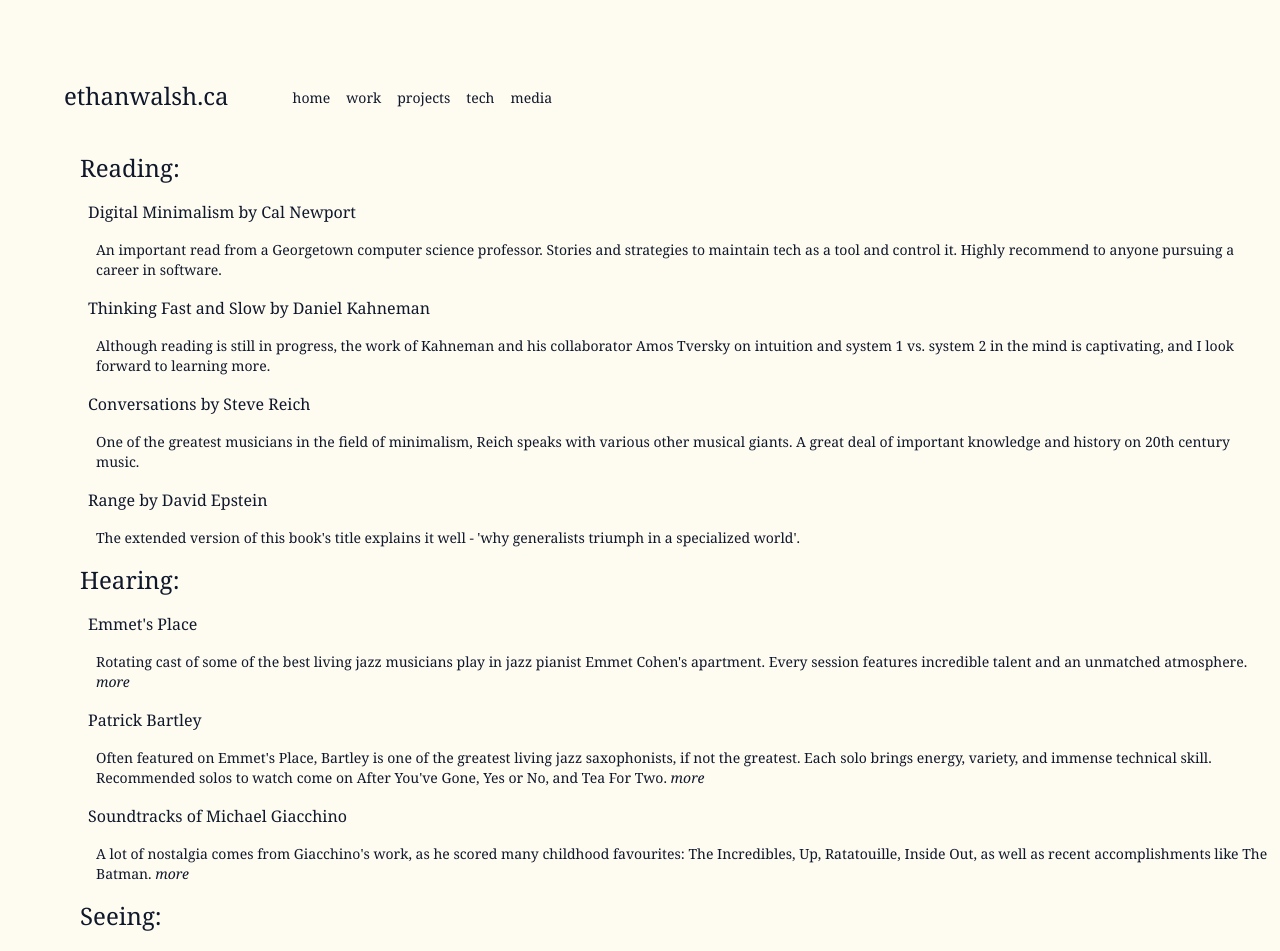
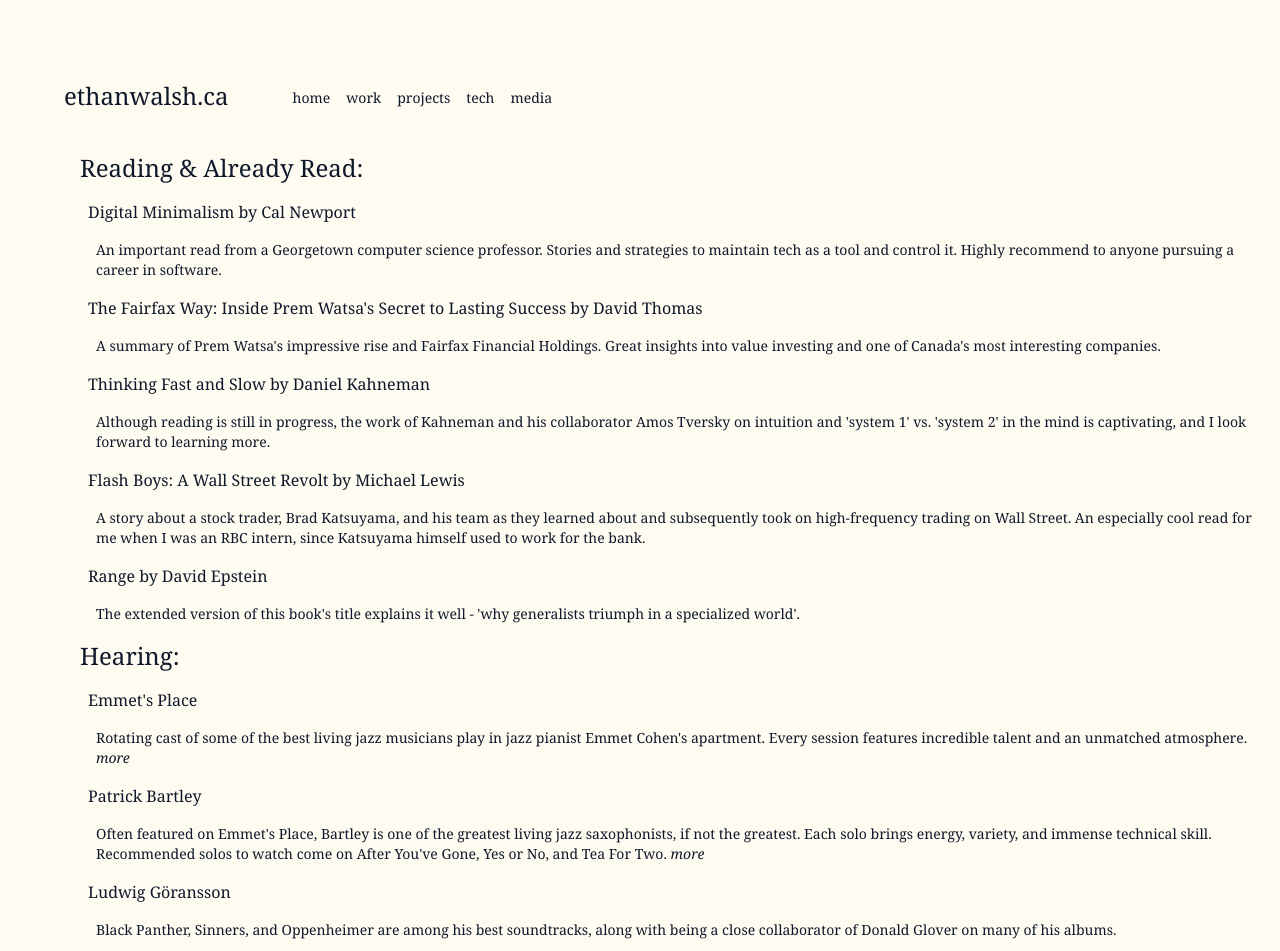
Before and after one commit to ethanwalsh16/portfolio_v2, a React (Vite) app: page /media in a window 1280 px wide. Shown: the top 951 px of the page. Built offline with nearby package versions, Linux system fonts and the light colour scheme.

Commit message:
chore: update content to reflect changes

```diff
--- a/src/data/content.json
+++ b/src/data/content.json
@@ -38,7 +38,7 @@
 		},
 		{
 			"title": "Vibraphone Coding",
-			"description": "Real-time translation of played vibraphone notes into computer keystrokes (See video demo above).",
+			"description": "Real-time translation of played vibraphone notes into computer keystrokes (See video demo in above hyperlink).",
 			"link":"https://www.linkedin.com/posts/activity-7315723929145286656-p2IJ?utm_source=share&utm_medium=member_desktop&rcm=ACoAADnYHGUBm5DI1ORaM8e8JsPq-IY672kfNio",
 			"colour":"#FFFFFF",
 			"textcolour":"black",
@@ -58,12 +58,21 @@
 	"experiences": [
 		{
 			"title": "Software Engineering Intern",
+			"company": "Royal Bank of Canada Capital Markets - (Winter 2026)",
+			"oneliner": "Created new AI-focused POCs and deployed internal tools to monitor data lineage for RBC Capital Markets.",
+			"link": "https://www.rbccm.com/en/",
+			"textcolour":"white",
+			"colour":"#000000",
+			"stack":"Python, SQL, JavaScript, Docker, Kubernetes"
+		},
+		{
+			"title": "Software Engineering Intern",
 			"company": "Royal Bank of Canada - (Fall 2025)",
 			"oneliner": "Built key transaction validation components for a new enterprise-wide real-time payments engine using Java and Spring Boot microservices.",
 			"link": "https://rbc.com/",
 			"colour":"#000000",
 			"textcolour":"white",
-			"stack":"Java, Spring Boot, MongoDB, Camunda"
+			"stack":"Java, Spring Boot, MongoDB, Docker, Mockito"
 		},
 		{
 			"title": "Software Engineering Intern",
@@ -81,7 +90,7 @@
 			"link": "https://www.brucepower.com",
 			"colour":"#0039A6",
 			"textcolour":"white",
-			"stack":"SQL, Databricks, Power BI, Power Automate"
+			"stack":"SQL, Databricks, Power BI"
 		},
 		{
 			"title": "Software Engineering Intern",
--- a/src/pages/Media.tsx
+++ b/src/pages/Media.tsx
@@ -10,19 +10,23 @@ function App() {
     <Navbar />
 		<div className="pt-2 md:ml-16 ml-3 mr-2">
 	  <div className="space-y-4 md:ml-4 pb-3">
-			<p className="font-serif text-slate-900 text-2xl">Reading:</p>
+			<p className="font-serif text-slate-900 text-2xl">Reading & Already Read:</p>
 
 				<p className="font-serif text-slate-900 ml-2">Digital Minimalism by Cal Newport</p>
 
 					<p className="font-serif text-slate-900 ml-4 text-sm">An important read from a Georgetown computer science professor. Stories and strategies to maintain tech as a tool and control it. Highly recommend to anyone pursuing a career in software.</p>
 
+				<p className="font-serif text-slate-900 ml-2">The Fairfax Way: Inside Prem Watsa's Secret to Lasting Success by David Thomas</p>
+
+					<p className="font-serif text-slate-900 ml-4 text-sm">A summary of Prem Watsa's impressive rise and Fairfax Financial Holdings. Great insights into value investing and one of Canada's most interesting companies.</p>
+
 				<p className="font-serif text-slate-900 ml-2">Thinking Fast and Slow by Daniel Kahneman</p>
 
-					<p className="font-serif text-slate-900 ml-4 text-sm">Although reading is still in progress, the work of Kahneman and his collaborator Amos Tversky on intuition and system 1 vs. system 2 in the mind is captivating, and I look forward to learning more.</p>
+					<p className="font-serif text-slate-900 ml-4 text-sm">Although reading is still in progress, the work of Kahneman and his collaborator Amos Tversky on intuition and 'system 1' vs. 'system 2' in the mind is captivating, and I look forward to learning more.</p>
 
-				<p className="font-serif text-slate-900 ml-2">Conversations by Steve Reich</p>
+				<p className="font-serif text-slate-900 ml-2">Flash Boys: A Wall Street Revolt by Michael Lewis</p>
 
-					<p className="font-serif text-slate-900 ml-4 text-sm">One of the greatest musicians in the field of minimalism, Reich speaks with various other musical giants. A great deal of important knowledge and history on 20th century music.</p>
+					<p className="font-serif text-slate-900 ml-4 text-sm">A story about a stock trader, Brad Katsuyama, and his team as they learned about and subsequently took on high-frequency trading on Wall Street. An especially cool read for me when I was an RBC intern, since Katsuyama himself used to work for the bank.</p>
 
 				<p className="font-serif text-slate-900 ml-2">Range by David Epstein</p>
 
@@ -37,9 +41,9 @@ function App() {
 
 					<p className="font-serif text-slate-900 ml-4 text-sm">Often featured on Emmet's Place, Bartley is one of the greatest living jazz saxophonists, if not the greatest. Each solo brings energy, variety, and immense technical skill. Recommended solos to watch come on After You've Gone, Yes or No, and Tea For Two. <a href="https://www.youtube.com/watch?v=984ksjle4YA&ab_channel=EmmetCohen" className="hover:underline" target="_blank"><i>more</i></a></p>
 
-				<p className="font-serif text-slate-900 ml-2">Soundtracks of Michael Giacchino</p>
+				<p className="font-serif text-slate-900 ml-2">Ludwig Göransson</p>
 
-					<p className="font-serif text-slate-900 ml-4 text-sm">A lot of nostalgia comes from Giacchino's work, as he scored many childhood favourites: The Incredibles, Up, Ratatouille, Inside Out, as well as recent accomplishments like The Batman. <a href="https://open.spotify.com/playlist/37i9dQZF1DZ06evO2xeZDW?si=b7d31ec453b64ac8" className="hover:underline" target="_blank"><i>more</i></a></p>
+					<p className="font-serif text-slate-900 ml-4 text-sm">Black Panther, Sinners, and Oppenheimer are among his best soundtracks, along with being a close collaborator of Donald Glover on many of his albums.</p>
 
 			<p className="font-serif text-slate-900 text-2xl">Seeing:</p>
 
```
